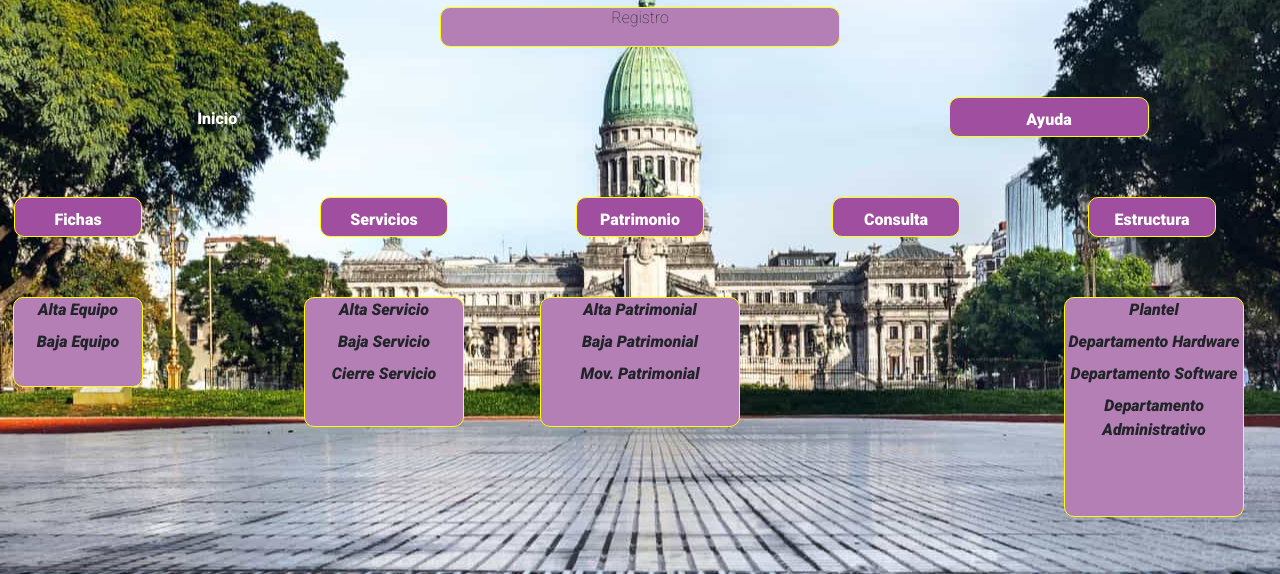
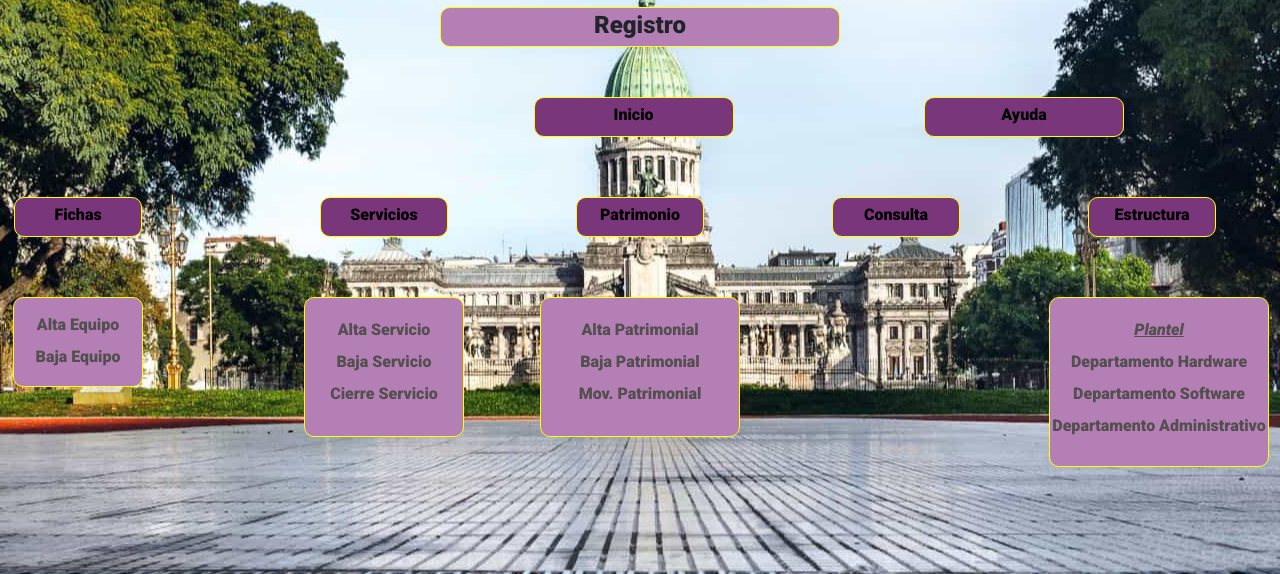
Before and after one commit to gcury2014/fichas, a website: page sitemap.html in a window 1280 px wide. Shown: the part 111-685 px from the top of the page. Drawn offline with nearby package versions, Linux system fonts and the light colour scheme.

Commit message:
subo manualmente

```diff
--- a/css/estilos.css
+++ b/css/estilos.css
@@ -224,6 +224,10 @@
   #registrarse {
     width: 100%; }
   /***************************************************/
+  .margen_fichas_celular {
+    margin-bottom: 300px; }
+  .margen_superior_celular {
+    margin-top: 60px !important; }
   /*****************GRILLA MAPA DEL SITIO********************/
   #grilla_organigrama_celular {
     display: grid;
@@ -260,9 +264,9 @@
       font-size: 2em; }
     #grilla_organigrama_celular .nivel2b_celular {
       grid-area: nivel2b_celular;
-      font-size: 1.5em; }
+      font-size: 1em; }
       #grilla_organigrama_celular .nivel2b_celular p {
-        padding-top: 25px; }
+        padding-top: 35px; }
     #grilla_organigrama_celular .nivel3a_celular {
       grid-area: nivel3a_celular;
       font-size: 0.8em; }
@@ -553,21 +557,22 @@
       background-color: #b47fb4;
       border-radius: 10px;
       margin-top: 10px; }
-    #grilla_organigrama div#nivel2a {
+    #grilla_organigrama #nivel2a {
       grid-area: nivel2a;
       width: 200px;
       height: 40px;
       border: 1px solid yellow;
       text-align: center;
-      background-color: #a04fa0;
-      border-radius: 10px; }
+      background-color: #7a367a;
+      border-radius: 10px;
+      margin-left: 65%; }
     #grilla_organigrama div#nivel2b {
       grid-area: nivel2b;
       width: 200px;
       height: 40px;
       border: 1px solid yellow;
       text-align: center;
-      background-color: #a04fa0;
+      background-color: #7a367a;
       border-radius: 10px; }
     #grilla_organigrama div#nivel3a {
       grid-area: nivel3a;
@@ -575,7 +580,7 @@
       height: 40px;
       border: 1px solid yellow;
       text-align: center;
-      background-color: #a04fa0;
+      background-color: #7a367a;
       margin-right: 100px;
       border-radius: 10px; }
     #grilla_organigrama div#nivel3b {
@@ -584,7 +589,7 @@
       height: 40px;
       border: 1px solid yellow;
       text-align: center;
-      background-color: #a04fa0;
+      background-color: #7a367a;
       border-radius: 10px; }
     #grilla_organigrama div#nivel3c {
       grid-area: nivel3c;
@@ -592,7 +597,7 @@
       height: 40px;
       border: 1px solid yellow;
       text-align: center;
-      background-color: #a04fa0;
+      background-color: #7a367a;
       border-radius: 10px; }
     #grilla_organigrama div#nivel3d {
       grid-area: nivel3d;
@@ -600,7 +605,7 @@
       height: 40px;
       border: 1px solid yellow;
       text-align: center;
-      background-color: #a04fa0;
+      background-color: #7a367a;
       border-radius: 10px; }
     #grilla_organigrama div#nivel3e {
       grid-area: nivel3e;
@@ -608,7 +613,7 @@
       height: 40px;
       border: 1px solid yellow;
       text-align: center;
-      background-color: #a04fa0;
+      background-color: #7a367a;
       border-radius: 10px; }
     #grilla_organigrama section#nivel4a1 {
       grid-area: nivel4a1;
@@ -618,49 +623,57 @@
       text-align: center;
       background-color: #b47fb4;
       border-radius: 10px;
-      margin-right: 100px; }
+      margin-right: 100px;
+      padding-top: 15px; }
     #grilla_organigrama section#nivel4b1 {
       grid-area: nivel4b1;
       width: 160px;
-      height: 130px;
-      border: 1px solid yellow;
-      text-align: center;
-      background-color: #b47fb4;
-      border-radius: 10px; }
-    #grilla_organigrama section#nivel4c1 {
-      grid-area: nivel4c1;
-      width: 200px;
-      height: 130px;
-      border: 1px solid yellow;
-      text-align: center;
-      background-color: #b47fb4;
-      border-radius: 10px; }
-    #grilla_organigrama section#nivel4d1 {
-      grid-area: nivel4d1;
-      width: 180px;
-      height: 220px;
+      height: 140px;
       border: 1px solid yellow;
       text-align: center;
       background-color: #b47fb4;
       border-radius: 10px;
-      margin-left: 260px; }
-    #grilla_organigrama .nivel2a1 {
-      margin-left: 65%; }
-    #grilla_organigrama .nivel2b1 {
-      margin-left: 50px; }
-    #grilla_organigrama a:hover {
-      color: black; }
+      padding-top: 20px; }
+    #grilla_organigrama section#nivel4c1 {
+      grid-area: nivel4c1;
+      width: 200px;
+      height: 140px;
+      border: 1px solid yellow;
+      text-align: center;
+      background-color: #b47fb4;
+      border-radius: 10px;
+      padding-top: 20px; }
+    #grilla_organigrama section#nivel4d1 {
+      grid-area: nivel4d1;
+      width: 220px;
+      height: 170px;
+      border: 1px solid yellow;
+      text-align: center;
+      background-color: #b47fb4;
+      border-radius: 10px;
+      margin-left: 270px;
+      padding-top: 20px; }
+    #grilla_organigrama .titulo_mapa {
+      font-weight: bold;
+      font-size: 1.5em;
+      padding: 3px; }
+    #grilla_organigrama .sub {
+      font-style: italic !important;
+      text-decoration: underline; }
+    #grilla_organigrama label {
+      color: #534f4f; }
+    #grilla_organigrama p {
+      padding: 5px;
+      height: 40px; }
+    #grilla_organigrama p:hover {
+      background-color: #682c68;
+      border-radius: 10px;
+      color: #cab3b3; }
     #grilla_organigrama a {
       text-decoration: none;
-      color: white; }
-    #grilla_organigrama P {
-      margin-left: auto;
-      margin-right: auto;
-      width: 70%;
-      margin-top: 10px;
-      margin-bottom: 0; }
-    #grilla_organigrama section {
-      font-style: italic; } }
+      color: black; }
+      #grilla_organigrama a :hover {
+        font-style: italic; } }
 
 @keyframes rotar {
   0% {
@@ -678,9 +691,9 @@
   from {
     border: 2px solid #8c00ff; }
   to {
-    border: 10px solid white; }
+    border: 2px solid white; }
   from {
-    background-color: black; }
+    background-color: #5f4d4d; }
   to {
     background-color: #8c00ff; } }
 
```
